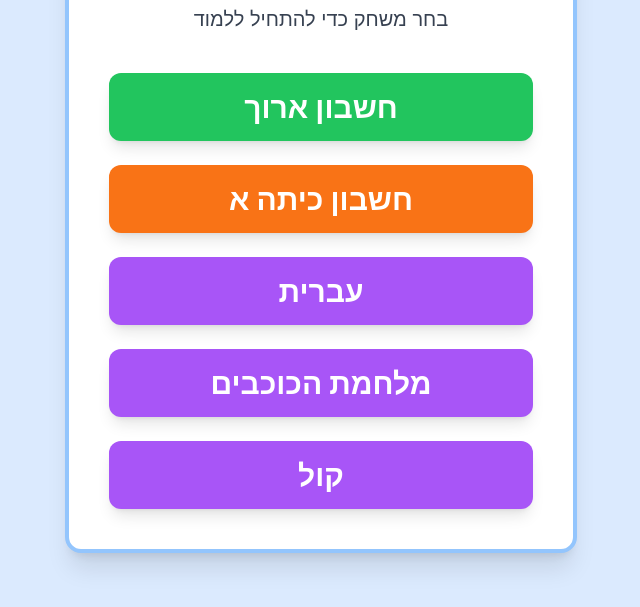
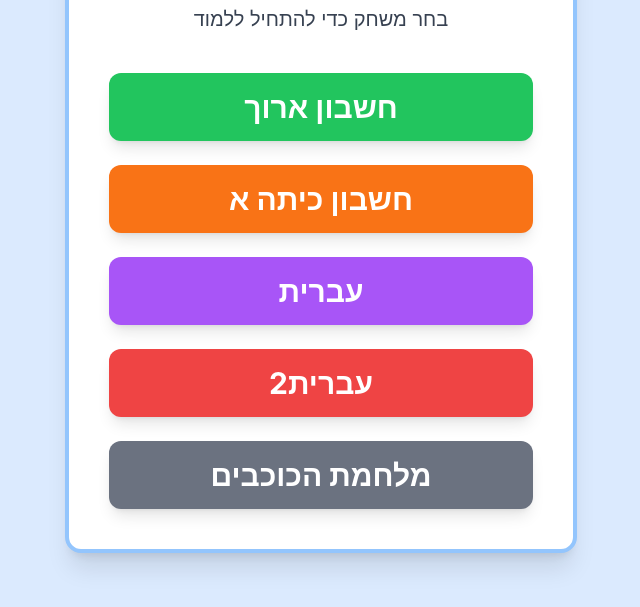
Before and after one commit to ohadbaron/math-game, a plain HTML site: page index.html in a window 1280 px wide. Shown: the part 183-790 px from the top of the page, without its empty margins (319-959 px from the left). Drawn offline with nearby package versions, Linux system fonts and the light colour scheme.

Commit message:
Update index.html

```diff
--- a/index.html
+++ b/index.html
@@ -46,16 +46,16 @@
             </a>
 
             <!-- Game 4 Button -->
-            <a href="stars/index.html" class="block">
-                <button class="w-full bg-purple-500 hover:bg-gray-600 text-white font-bold py-4 px-6 rounded-xl shadow-lg transition-all duration-200 transform hover:scale-105 text-2xl md:text-3xl">
-                    מלחמת הכוכבים
+            <a href="hebrew2/index.html" class="block">
+                <button class="w-full bg-red-500 hover:bg-red-600 text-white font-bold py-4 px-6 rounded-xl shadow-lg transition-all duration-200 transform hover:scale-105 text-2xl md:text-3xl">
+                    עברית2
                 </button>
             </a>
 
             <!-- Game 5 Button -->
-            <a href="sound/index.html" class="block">
-                <button class="w-full bg-purple-500 hover:bg-yellow-600 text-white font-bold py-4 px-6 rounded-xl shadow-lg transition-all duration-200 transform hover:scale-105 text-2xl md:text-3xl">
-                    קול
+            <a href="stars/index.html" class="block">
+                <button class="w-full bg-gray-500 hover:bg-gray-600 text-white font-bold py-4 px-6 rounded-xl shadow-lg transition-all duration-200 transform hover:scale-105 text-2xl md:text-3xl">
+                    מלחמת הכוכבים
                 </button>
             </a>
 
```
